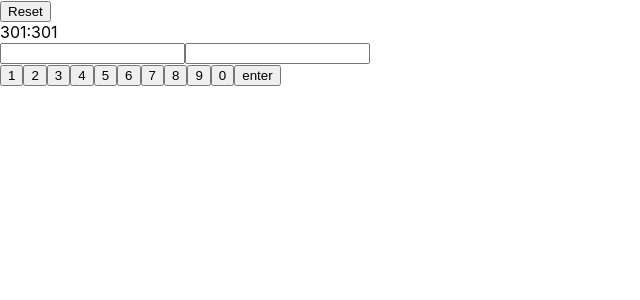
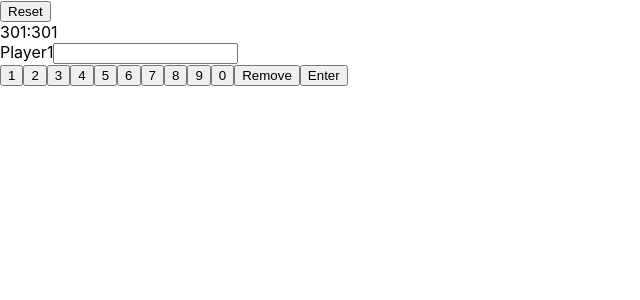
Before and after one commit to stsh89/darts-scoreboard, a React (Create React App) app: page / in a window 1280 px wide. Shown: the top 300 px of the page, without its empty margins (0-640 px from the left). Built offline with nearby package versions, Linux system fonts and the light colour scheme.

Commit message:
Add initial scoreboard functionality

```diff
--- a/src/Scoreboard.js
+++ b/src/Scoreboard.js
@@ -1,29 +1,103 @@
 import * as React from 'react'
 
 export default function Scoreboard() {
-  const [player1Score, setPlaer1Score] = React.useState(301)
-  const [player2Score, setPlaer2Score] = React.useState(301)
+  const [player1Score, setPlayer1Score] = React.useState(301)
+  const [player2Score, setPlayer2Score] = React.useState(301)
+  const [player1ScoreList, setPlayer1ScoreList] = React.useState([])
+  const [player2ScoreList, setPlayer2ScoreList] = React.useState([])
+  const [turn, setTurn] = React.useState('player1')
+  const [scoreInputLabel, setScoreInputLabel] = React.useState('Player1')
+  const [scoreInputValue, setScoreInputValue] = React.useState('')
 
-  const controls = [1,2,3,4,5,6,7,8,9,0,'enter'].map((value) => {
+  const numberControlClick = (value) => {
+    setScoreInputValue(`${scoreInputValue}${value}`)
+  }
+
+  const numberControls = [1,2,3,4,5,6,7,8,9,0].map((value) => {
     return (
-      <button key={`control-${value}`}>{value}</button>
+      <button key={`control-${value}`} onClick={numberControlClick.bind(this, value)}>{value}</button>
     )
   })
 
+  const removeControlClick = () => {
+    setScoreInputValue(scoreInputValue.substring(0, scoreInputValue.length - 1))
+  }
+
+  const enterControlClick = () => {
+    changeTurnWithGuard()
+  }
+
+  const changeTurnWithGuard = () => {
+    const score = parseInt(scoreInputValue)
+
+    if (!isNaN(score)) {
+      changeTurn(score)
+    }
+  }
+
+  const reset = () => {
+    setPlayer1Score(301)
+    setPlayer1ScoreList([])
+    setPlayer2Score(301)
+    setPlayer2ScoreList([])
+    setTurn('player1')
+    setScoreInputLabel('Player1')
+    setScoreInputValue('')
+  }
+
+  const updateScore = (e) => {
+    setScoreInputValue(e.target.value)
+  }
+
+  const changeTurn = (score) => {
+    switch (turn) {
+      case 'player1':
+        player1ScoreList.push(score)
+        setPlayer1ScoreList(player1ScoreList)
+        setTurn('player2')
+        setScoreInputLabel('Player2')
+        setPlayer1Score(player1Score - score)
+        break
+      case 'player2':
+        player2ScoreList.push(score)
+        setPlayer2ScoreList(player2ScoreList)
+        setTurn('player1')
+        setScoreInputLabel('Player1')
+        setPlayer2Score(player2Score - score)
+        break
+    }
+
+    setScoreInputValue('')
+  }
+
+  const setScore = (e) => {
+    if (e.key === 'Enter') {
+      changeTurnWithGuard()
+    }
+  }
+
   return (
     <div className="scoreboard">
-      <button>Reset</button>
+      <button onClick={reset}>Reset</button>
       <div className="score">
         <span>{player1Score}</span>
         <span>:</span>
         <span>{player2Score}</span>
       </div>
-      <div className="score-inputs">
-        <span><input type="number" /></span>
-        <span><input type="number" /></span>
+      <div className="score-input">
+        <label htmlFor="scoreInput">{scoreInputLabel}</label>
+        <input
+          id="scoreInput"
+          type="number"
+          onKeyDown={setScore}
+          value={scoreInputValue}
+          onChange={updateScore}
+        />
       </div>
       <div className="controls">
-        {controls}
+        {numberControls}
+        <button onClick={removeControlClick}>Remove</button>
+        <button onClick={enterControlClick}>Enter</button>
       </div>
     </div>
   )
```
